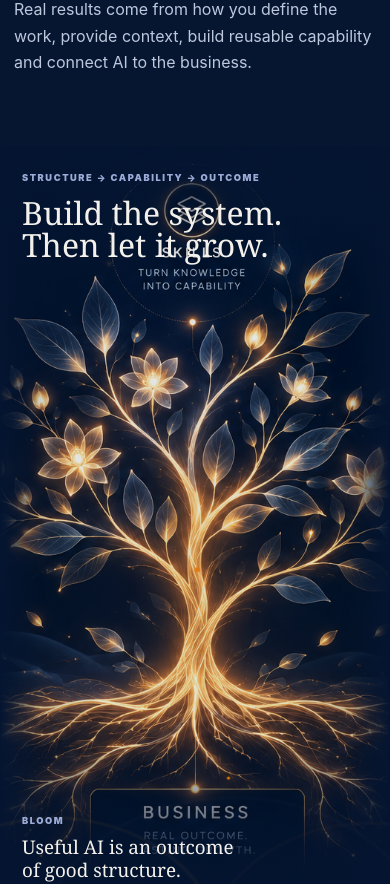
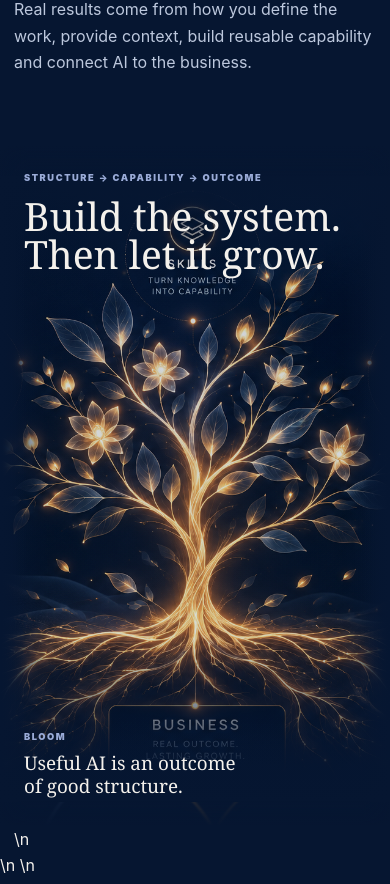
Before and after one commit to thuongr/tr-concept-website, a Next.js app: page / in a window 390 px wide. Shown: the part 1570-2454 px from the top of the page. Built offline with nearby package versions, Linux system fonts and the light colour scheme; no server answers; the database is empty.

Commit message:
fix: force production growth artwork and remove legacy line tree

```diff
--- a/app/globals.css
+++ b/app/globals.css
@@ -815,3 +815,39 @@ radial-gradient(78% 100% at 42% 0%,transparent 72%,rgba(249,133,19,.55) 72.35%,r
  .growth-v7 .tree-artwork{background-size:auto 100%!important;background-position:center!important}
 }
 @media(prefers-reduced-motion:reduce){.wave-energy,.wave-light{animation:none!important}}
+
+
+/* V11 — production artwork only. Never reveal the legacy line-tree. */
+.growth-v7 .tree-artwork{
+  background-image:
+    linear-gradient(180deg,#061631 0%,rgba(6,22,49,.12) 14%,rgba(6,22,49,.08) 74%,#061631 100%),
+    linear-gradient(90deg,#061631 0%,rgba(6,22,49,.08) 12%,rgba(6,22,49,.08) 88%,#061631 100%),
+    url("/trconcept-growth-tree.png")!important;
+  background-size:cover!important;
+  background-position:center center!important;
+  background-repeat:no-repeat!important;
+  opacity:1!important;
+  mix-blend-mode:normal!important;
+}
+/* legacy procedural tree children must never sit over the artwork */
+.growth-v7 .tree-artwork > *{display:none!important}
+.growth-v7 .tree-artwork:before{display:none!important}
+.growth-v7 .tree-artwork:after{
+  display:block!important;
+  background:
+    linear-gradient(180deg,#061631 0%,transparent 11%,transparent 84%,#061631 100%),
+    linear-gradient(90deg,#061631 0%,transparent 7%,transparent 93%,#061631 100%)!important;
+}
+/* keep editorial copy clear of artwork labels */
+.growth-v7 .growth-copy{top:clamp(28px,4vw,58px)!important;left:clamp(24px,7vw,110px)!important;max-width:430px!important}
+.growth-v7 .growth-outcome{bottom:clamp(26px,4vw,58px)!important;left:clamp(24px,7vw,110px)!important}
+@media(max-width:700px){
+  .growth-v7{min-height:680px!important}
+  .growth-v7 .tree-artwork{
+    background-size:auto 92%!important;
+    background-position:center 55%!important;
+  }
+  .growth-v7 .growth-copy{top:24px!important;left:24px!important;right:24px!important}
+  .growth-v7 .growth-copy strong{font-size:clamp(2rem,10vw,3rem)!important;line-height:.98!important}
+  .growth-v7 .growth-outcome{left:24px!important;bottom:28px!important}
+}
```
